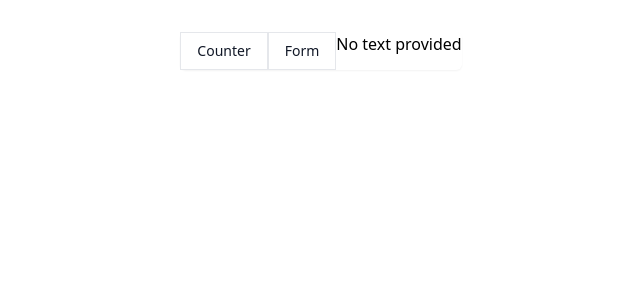
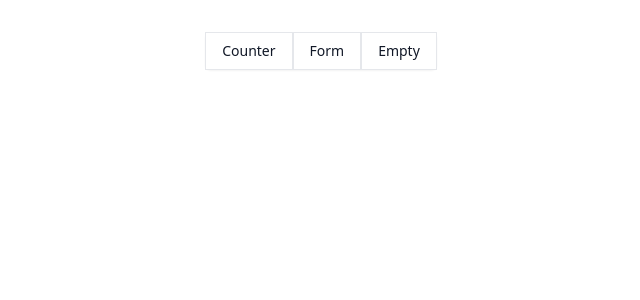
Before and after one commit to Asim-7/react-concepts, a React (Vite) app: page / in a window 1280 px wide. Shown: the top 300 px of the page, without its empty margins (319-959 px from the left). Built offline with nearby package versions, Linux system fonts and the light colour scheme.

Commit message:
Button text added

```diff
--- a/src/pages/Home.jsx
+++ b/src/pages/Home.jsx
@@ -13,7 +13,7 @@ function Home() {
         <ButtonCustom text="Form" />
       </Link>
 
-      <ButtonCustom text="" />
+      <ButtonCustom text="Empty" />
     </div>
   );
 }
```
